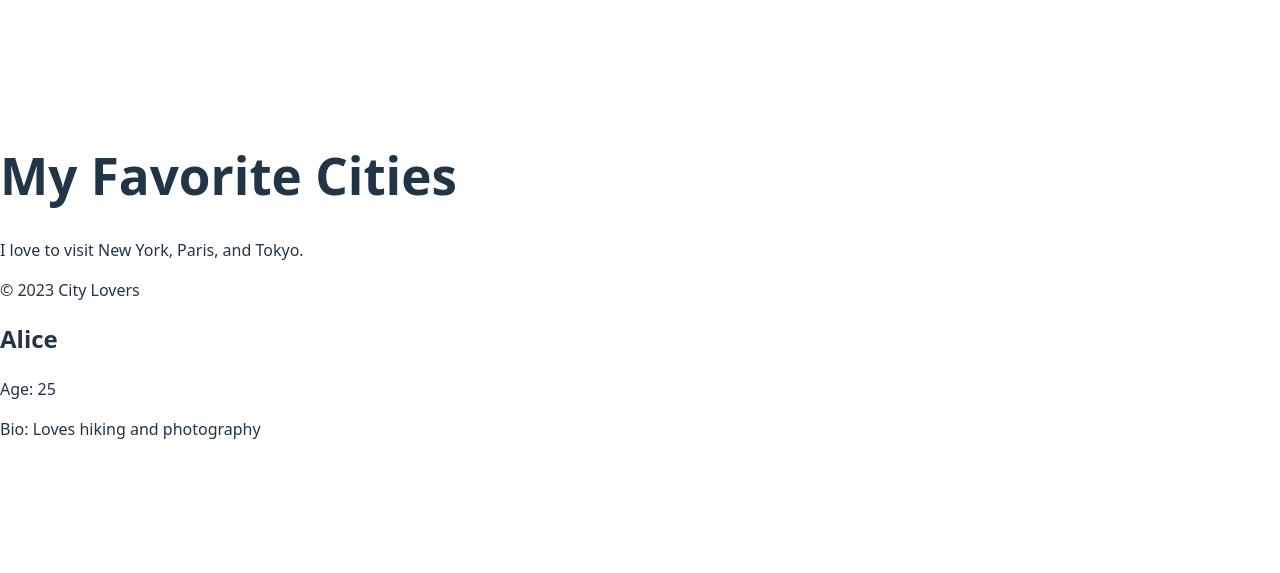
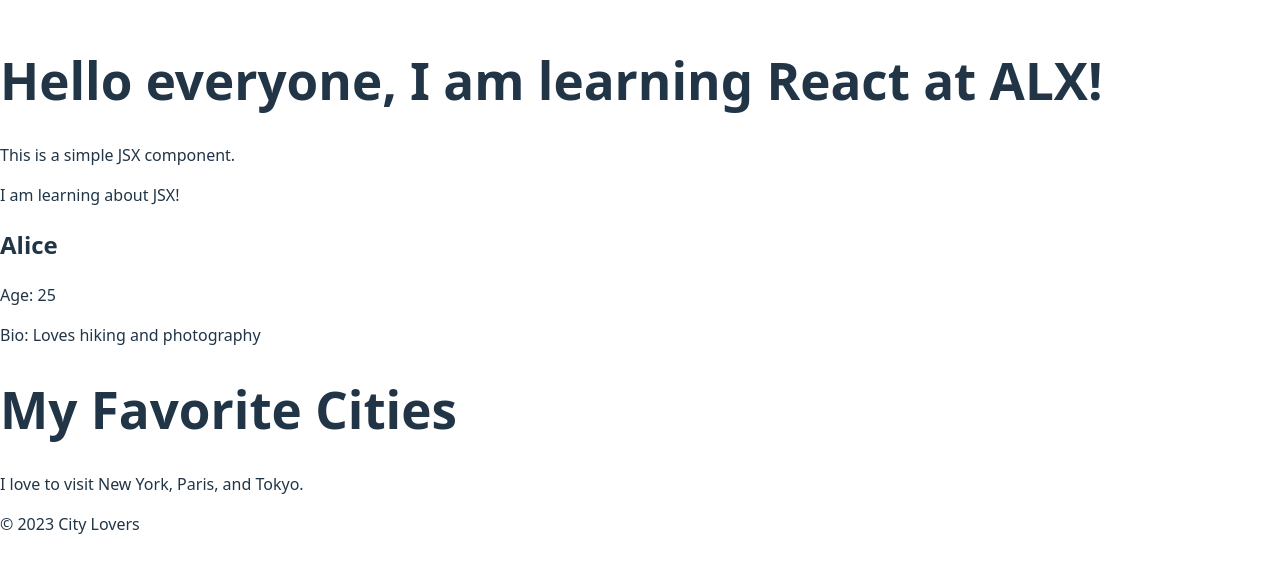
Before and after one commit to simon21728/alx-fe-reactjs, a React (Vite) app in the folder alx-react-app/: page / in a window 1280 px wide. Shown: the part 115-688 px from the top of the page. Built offline with nearby package versions, Linux system fonts and the light colour scheme.

Commit message:
Modify JSX in a Pre-built React Component

```diff
--- a/alx-react-app/src/App.jsx
+++ b/alx-react-app/src/App.jsx
@@ -2,20 +2,22 @@ import Header from "./components/Header";
 import MainContent from "./components/MainContent";
 import Footer from "./components/Footer";
 import UserProfile from "./components/UserProfile";
+import WelcomeMessage from "./components/WelcomeMessage";
 
 function App() {
   return (
     <>
-    <Header />
-      <MainContent />
-      <Footer />
+    <WelcomeMessage />
+
 
       <UserProfile
         name="Alice"
         age="25"
         bio="Loves hiking and photography"
       />
-
+    <Header />
+    <MainContent />
+    <Footer />
     </>
   );
 }
```
